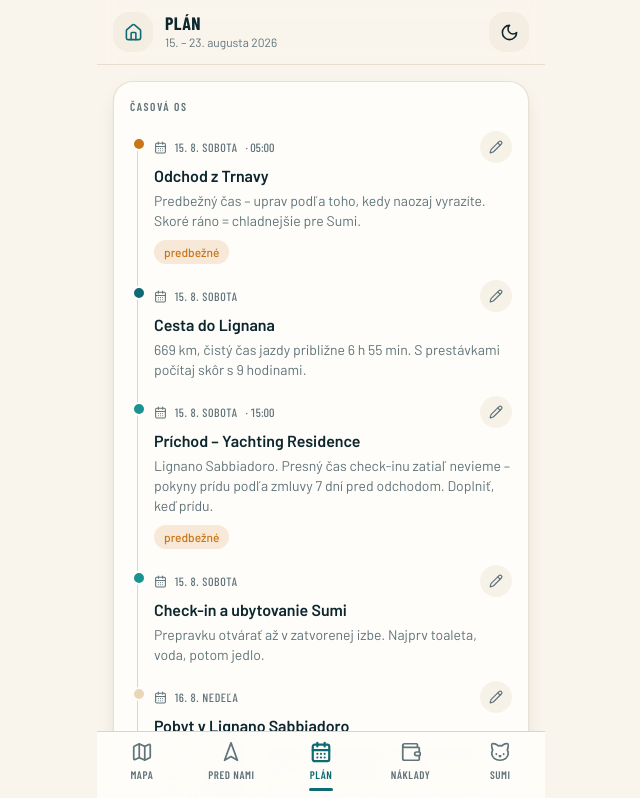
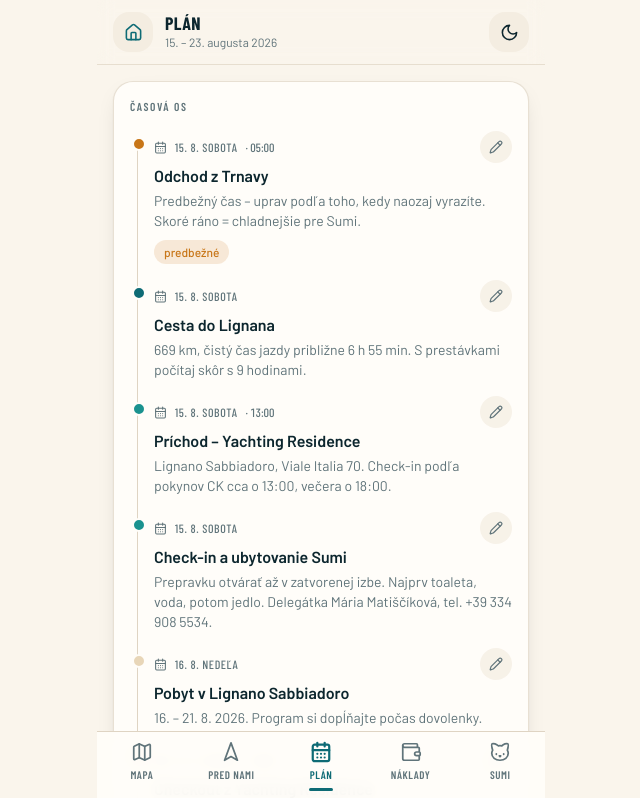
Before and after one commit to filipko525/Italy-Trip, a Next.js app in the folder trip-copilot/: page /plan in a window 1280 px wide. Shown: the top 798 px of the page, without its empty margins (319-959 px from the left). Built offline with nearby package versions, Linux system fonts and the light colour scheme.

Commit message:
Update plan.ts

```diff
--- a/trip-copilot/data/plan.ts
+++ b/trip-copilot/data/plan.ts
@@ -1,11 +1,12 @@
 import type { PlanItem } from '@/types';
 
-/* Časová os dovolenky. Časy príchodov sú predbežné odhady. */
+/* Časová os dovolenky. Dátumy ubytovania sú potvrdené voucherom CK (č. 2111126). */
 
 export const PLAN: PlanItem[] = [
   {
     id: 'p-1',
-    date: '2026-08-15',    time: '05:00',
+    date: '2026-08-15',
+    time: '05:00',
     title: 'Odchod z Trnavy',
     detail: 'Predbežný čas – uprav podľa toho, kedy naozaj vyrazíte. Skoré ráno = chladnejšie pre Sumi.',
     kind: 'odchod',
@@ -13,46 +14,51 @@ export const PLAN: PlanItem[] = [
   },
   {
     id: 'p-2',
-    date: '2026-08-15',    title: 'Cesta do Lignana',
+    date: '2026-08-15',
+    title: 'Cesta do Lignana',
     detail: '669 km, čistý čas jazdy približne 6 h 55 min. S prestávkami počítaj skôr s 9 hodinami.',
     kind: 'jazda',
   },
   {
     id: 'p-3',
-    date: '2026-08-15',    time: '15:00',
+    date: '2026-08-15',
+    time: '13:00',
     title: 'Príchod – Yachting Residence',
-    detail: 'Lignano Sabbiadoro. Presný čas check-inu zatiaľ nevieme – pokyny prídu podľa zmluvy 7 dní pred odchodom. Doplniť, keď prídu.',    kind: 'prichod',
-    tentative: true,
+    detail: 'Lignano Sabbiadoro, Viale Italia 70. Check-in podľa pokynov CK cca o 13:00, večera o 18:00.',
+    kind: 'prichod',
   },
   {
     id: 'p-4',
-    date: '2026-08-15',    title: 'Check-in a ubytovanie Sumi',
-    detail: 'Prepravku otvárať až v zatvorenej izbe. Najprv toaleta, voda, potom jedlo.',
+    date: '2026-08-15',
+    title: 'Check-in a ubytovanie Sumi',
+    detail: 'Prepravku otvárať až v zatvorenej izbe. Najprv toaleta, voda, potom jedlo. Delegátka Mária Matiščíková, tel. +39 334 908 5534.',
     kind: 'checkin',
   },
   {
     id: 'p-5',
-    date: '2026-08-16',    title: 'Pobyt v Lignano Sabbiadoro',
-    detail: '16. – 22. 8. 2026. Program si dopĺňajte počas dovolenky. Pozor: potvrdenie od CK uvádza pobyt 14.–23.8. (7 nocí by malo vychádzať na 16.–23.8.) – over si to s CK, nech vieš, či prvá noc prepadá alebo je posun v poriadku.',    kind: 'pobyt',
+    date: '2026-08-16',
+    title: 'Pobyt v Lignano Sabbiadoro',
+    detail: '16. – 21. 8. 2026. Program si dopĺňajte počas dovolenky.',
+    kind: 'pobyt',
   },
   {
     id: 'p-6',
-    date: '2026-08-23',
-    time: '10:00',
+    date: '2026-08-22',
+    time: '09:00',
     title: 'Checkout z Yachting Residence',
-    detail: 'Kontrola izby, kľúče, doklady, Sumi a jej veci.',
+    detail: 'Raňajky, apartmán opustiť do 9:00 (podľa pokynov CK). Kontrola izby, kľúče, doklady, Sumi a jej veci.',
     kind: 'checkout',
   },
   {
     id: 'p-7',
-    date: '2026-08-23',
+    date: '2026-08-22',
     title: 'Cesta smer Rakúsko',
     detail: 'Lignano → Latisana → Udine → Tarvisio → Villach → Klagenfurt → Graz alebo okolie. Približne 395 km.',
     kind: 'jazda',
   },
   {
     id: 'p-8',
-    date: '2026-08-23',
+    date: '2026-08-22',
     time: '16:30',
     title: 'Príchod na nocľah v Rakúsku',
     detail: 'Ubytovanie zatiaľ nie je vybrané. Rozpočet približne 100 €, s mačkou a parkovaním.',
@@ -61,7 +67,7 @@ export const PLAN: PlanItem[] = [
   },
   {
     id: 'p-9',
-    date: '2026-08-23',
+    date: '2026-08-22',
     time: '19:00',
     title: 'Večera a prespanie',
     detail: 'Sumi má vlastný pokojný kút, toaletu a vodu.',
@@ -70,7 +76,7 @@ export const PLAN: PlanItem[] = [
   },
   {
     id: 'p-10',
-    date: '2026-08-24',
+    date: '2026-08-23',
     time: '09:00',
     title: 'Odchod z Rakúska',
     detail: 'Graz alebo okolie → Wiener Neustadt → Viedeň → Bratislava → Trnava. Približne 285 km.',
@@ -79,7 +85,7 @@ export const PLAN: PlanItem[] = [
   },
   {
     id: 'p-11',
-    date: '2026-08-24',
+    date: '2026-08-23',
     time: '12:30',
     title: 'Príchod do Trnavy',
     detail: 'Doma. Skontrolovať Sumi, vybaliť, doplniť náklady v aplikácii.',
```
